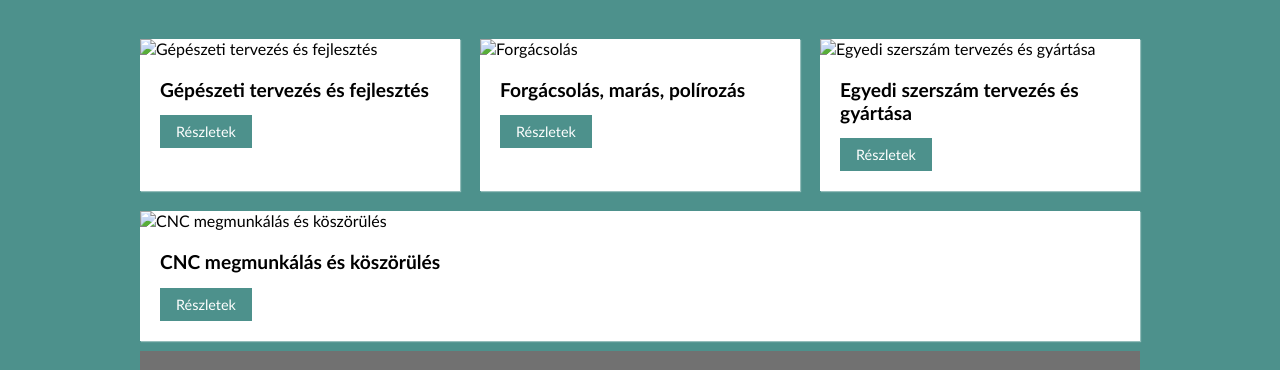
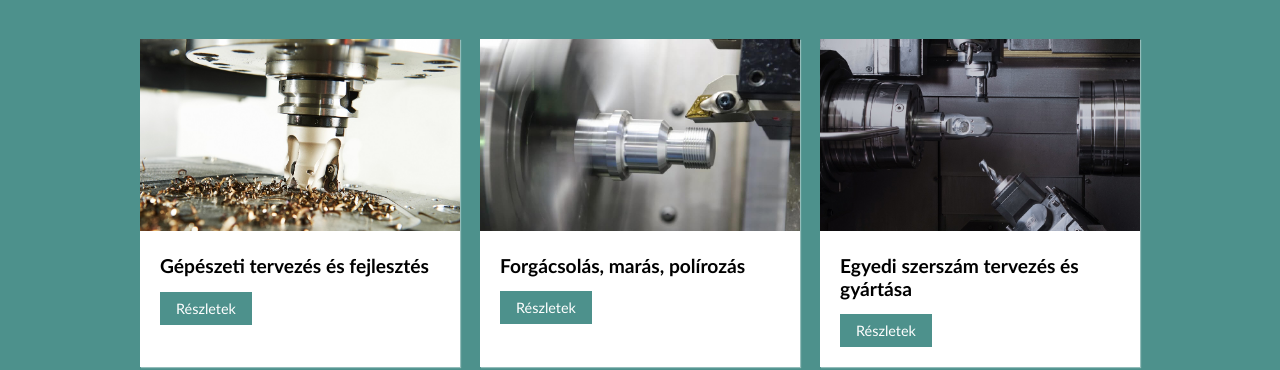
Before and after one commit to stefoandris/exam, a plain HTML site: page index.html in a window 1280 px wide. Shown: the part 832-1202 px from the top of the page. Drawn offline with Linux system fonts and the light colour scheme; grey boxes are pictures that could not be loaded.

Commit message:
Add files via upload
kódon belüli hivatkozások frissítése a képek vonatkozásában

```diff
--- a/index.html
+++ b/index.html
@@ -65,7 +65,7 @@
         </div>
         <div class="box-wrapper">
             <div class="box">
-                <img src="../aptus/img/picture6.jpg"  alt="Gépészeti tervezés és fejlesztés">
+                <img src="./img/picture6.jpg"  alt="Gépészeti tervezés és fejlesztés">
                 <div class="box-content">
                     <h3>Gépészeti tervezés és fejlesztés</h3>
                     <p></p>
@@ -73,7 +73,7 @@
                 </div>
             </div>
             <div class="box">
-                <img src="../aptus/img/picture4.jpg" alt="Forgácsolás">
+                <img src="./img/picture4.jpg" alt="Forgácsolás">
                 <div class="box-content">
                     <h3>Forgácsolás, marás, polírozás</h3>
                     <p></p>
@@ -81,7 +81,7 @@
                 </div>
             </div>
             <div class="box">
-                <img src="../aptus/img/picture1.jpg" alt="Egyedi szerszám tervezés és gyártása">
+                <img src="./img/picture1.jpg" alt="Egyedi szerszám tervezés és gyártása">
                 <div class="box-content">
                     <h3 id="first">Egyedi szerszám tervezés és gyártása</h3>
                     <p></p>
@@ -89,7 +89,7 @@
                 </div>
             </div>
             <div class="box">
-                <img src="../aptus/img/picture5.jpg" alt="CNC megmunkálás és köszörülés">
+                <img src="./img/picture5.jpg" alt="CNC megmunkálás és köszörülés">
                 <div class="box-content">
                     <h3>CNC megmunkálás és köszörülés</h3>
                     <p></p>
```
Also changed, not shown: intro.html (+4 -4 lines), services.html (+4 -4 lines), webshop.html (+4 -4 lines).
